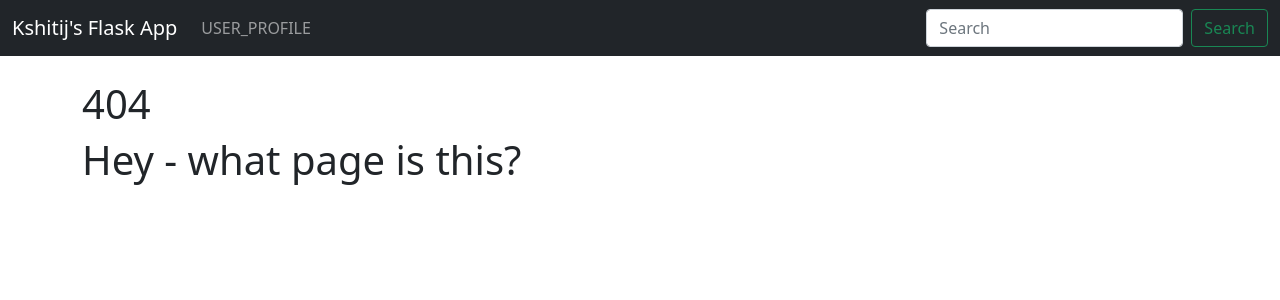
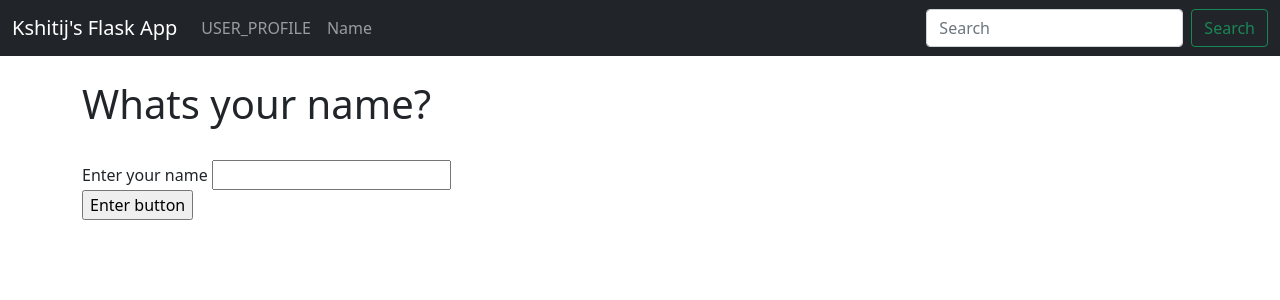
Before and after one commit to mathurk29/capstone_flask, a Flask app: page /name in a window 1280 px wide. Shown: the top 300 px of the page. Run offline with Flask 2, Linux system fonts and the light colour scheme.

Commit message:
web forms with wtf

```diff
--- a/app.py
+++ b/app.py
@@ -1,10 +1,19 @@
 from flask import Flask, app, render_template
+
+# wtf is not flask specific - the following lib implements it
 from flask_wtf import FlaskForm
 from wtforms import StringField, SubmitField
 from wtforms.validators import DataRequired
 
 # Create a Flask instance
 application = Flask(__name__)
+application.config['SECRET_KEY'] = "SOMEKEY"
+
+# Create a form class
+class NamerForm(FlaskForm):
+    name = StringField('Enter your name', validators=[DataRequired()])
+    submit = SubmitField('Enter button')
+
 
 #Create a route decorator
 @application.route('/')
@@ -24,3 +33,14 @@ def user(username):
 @application.errorhandler(404)
 def page_not_found(e):
     return render_template("404.html")
+
+
+# Create Name Page
+@application.route('/name', methods=['GET', 'POST'])
+def name():
+    name = None
+    form = NamerForm()
+    if form.validate_on_submit():
+        name = form.name.data
+        form.name.data=''
+    return render_template('name.html', name=name, form=form)
--- /dev/null
+++ b/templates/name.html
@@ -0,0 +1,21 @@
+{% extends 'base.html' %}
+
+{% block content %}
+
+    {% if name %}
+        <h1> Hello {{name}} !! </h1>
+    {% else %}
+        <h1>Whats your name? </h1>
+        <br/>
+        <form method="POST">
+            {{ form.hidden_tag()}}
+
+            {{ form.name.label }}
+            {{ form.name()}}
+            <br/>
+            {{ form.submit()}}
+
+        </form>
+    {% endif %}
+
+{% endblock %}
--- a/templates/nav.html
+++ b/templates/nav.html
@@ -9,6 +9,9 @@
           <li class="nav-item">
             <a class="nav-link" href="{{url_for('user', username='John')}}">USER_PROFILE</a>
           </li>
+          <li class="nav-item">
+            <a class="nav-link" href="{{url_for('name')}}">Name</a>
+          </li>
         </ul>
         <form class="d-flex">
           <input class="form-control me-2" type="search" placeholder="Search" aria-label="Search">
```
Also changed, not shown: application.py (+21 -1 lines).
